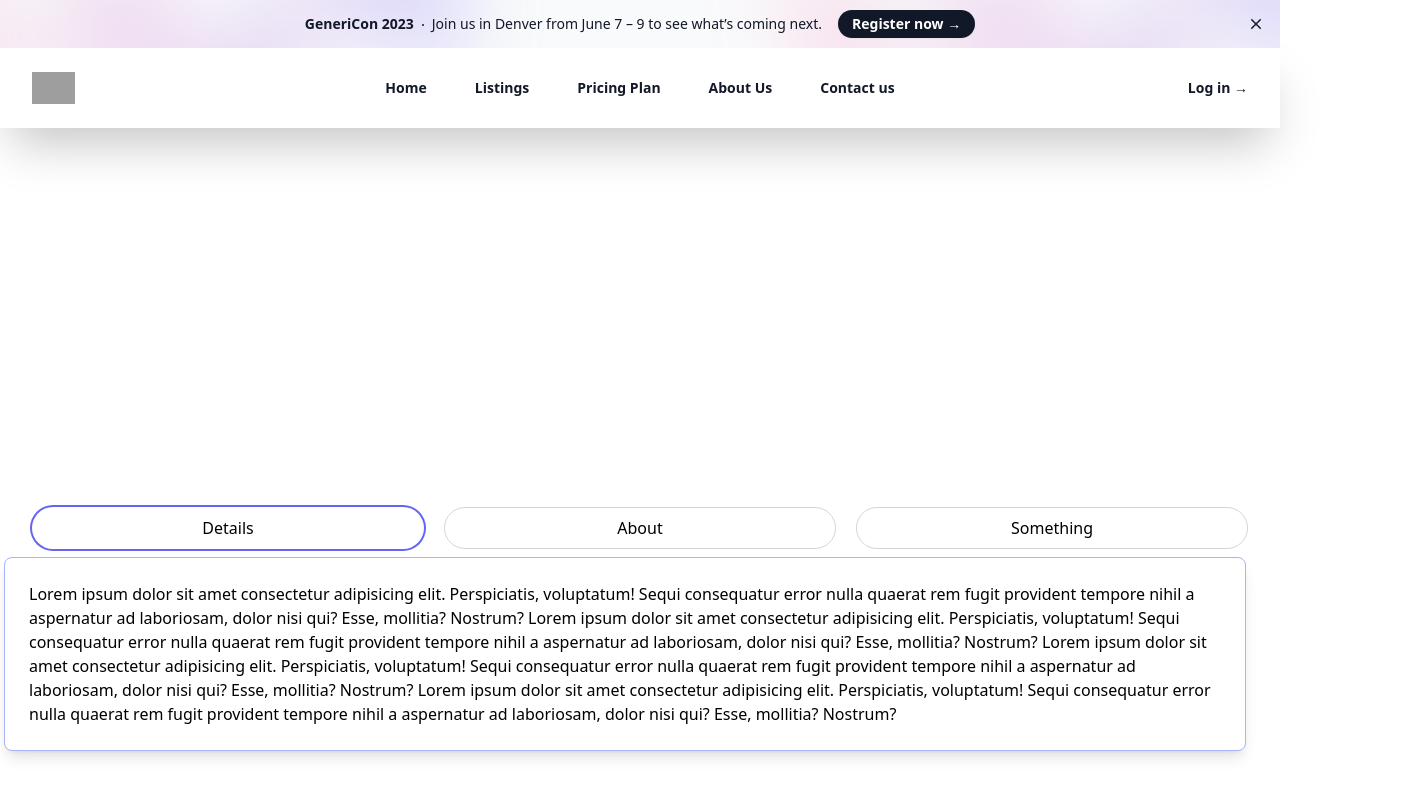
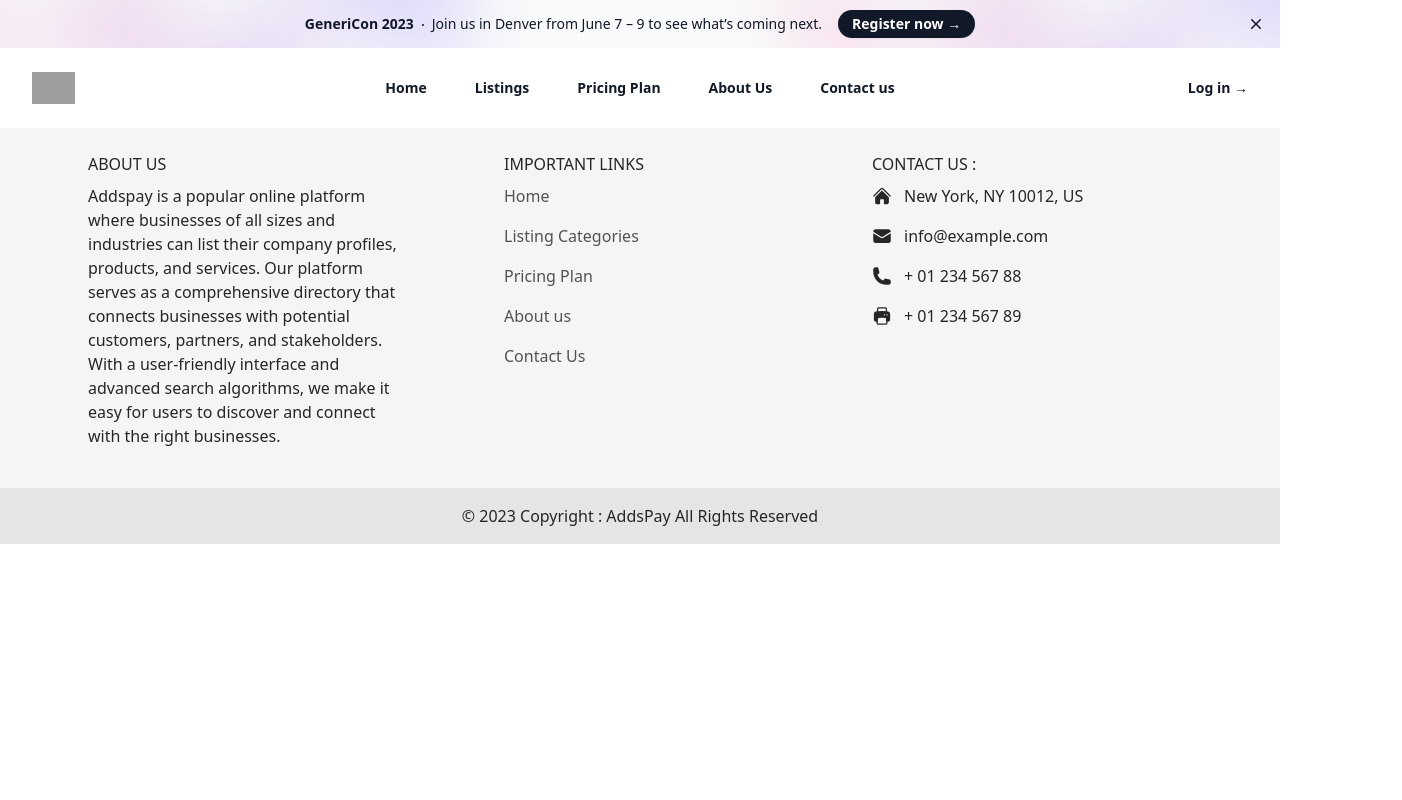
Before and after one commit to yash1539/AddsPay-FE, a React (Create React App) app: page /about in a window 1280 px wide. Shown: the top 800 px of the page, 1402 px wide, since content can reach past the window. Built offline with nearby package versions, Linux system fonts and the light colour scheme; grey boxes are pictures that could not be loaded.

Commit message:
added firebase auth

```diff
--- a/src/components/pages/AboutUs.js
+++ b/src/components/pages/AboutUs.js
@@ -2,43 +2,7 @@ import React from 'react'
 
 const AboutUs = () => {
   return (
-    <div className='flex items-center justify-center min-h-screen'>
-    <ul className="mx-auto grid max-w-full w-full grid-cols-3 gap-x-5 px-8">
-      <li className="">
-        <input className="peer sr-only" type="radio" value="yes" name="answer" id="yes" checked />
-        <label className="flex justify-center cursor-pointer rounded-full border border-gray-300 bg-white py-2 px-4 hover:bg-gray-50 focus:outline-none peer-checked:border-transparent peer-checked:ring-2 peer-checked:ring-indigo-500 transition-all duration-500 ease-in-out" for="yes">Details</label>
-
-            <div className="absolute bg-white shadow-lg left-0 p-6 border mt-2 border-indigo-300 rounded-lg w-[97vw] mx-auto transition-all duration-500 ease-in-out translate-x-40 opacity-0 invisible peer-checked:opacity-100 peer-checked:visible peer-checked:translate-x-1">
-          Lorem ipsum dolor sit amet consectetur adipisicing elit. Perspiciatis, voluptatum! Sequi consequatur error nulla quaerat rem fugit provident tempore nihil a aspernatur ad laboriosam, dolor nisi qui? Esse, mollitia? Nostrum?
-          Lorem ipsum dolor sit amet consectetur adipisicing elit. Perspiciatis, voluptatum! Sequi consequatur error nulla quaerat rem fugit provident tempore nihil a aspernatur ad laboriosam, dolor nisi qui? Esse, mollitia? Nostrum?
-          Lorem ipsum dolor sit amet consectetur adipisicing elit. Perspiciatis, voluptatum! Sequi consequatur error nulla quaerat rem fugit provident tempore nihil a aspernatur ad laboriosam, dolor nisi qui? Esse, mollitia? Nostrum?
-          Lorem ipsum dolor sit amet consectetur adipisicing elit. Perspiciatis, voluptatum! Sequi consequatur error nulla quaerat rem fugit provident tempore nihil a aspernatur ad laboriosam, dolor nisi qui? Esse, mollitia? Nostrum?
-        </div>
-      </li>
-
-      <li className="">
-        <input className="peer sr-only" type="radio" value="no" name="answer" id="no" />
-        <label className="flex justify-center cursor-pointer rounded-full border border-gray-300 bg-white py-2 px-4 hover:bg-gray-50 focus:outline-none peer-checked:border-transparent peer-checked:ring-2 peer-checked:ring-indigo-500 transition-all duration-500 ease-in-out" for="no">About</label>
-
-            <div className="absolute bg-white shadow-lg left-0 p-6 border mt-2 border-indigo-300 rounded-lg w-[97vw] mx-auto transition-all duration-500 ease-in-out translate-x-40 opacity-0 invisible peer-checked:opacity-100 peer-checked:visible peer-checked:translate-x-1">
-          Lorem ipsum dolor sit amet consectetur adipisicing elit. Perspiciatis, voluptatum! Sequi consequatur error nulla quaerat rem fugit provident tempore nihil a aspernatur ad laboriosam, dolor nisi qui? Esse, mollitia? Nostrum?
-          Lorem ipsum dolor sit amet consectetur adipisicing elit. Perspiciatis, voluptatum! Sequi consequatur error nulla quaerat rem fugit provident tempore nihil a aspernatur ad laboriosam, dolor nisi qui? Esse, mollitia? Nostrum?
-          Lorem ipsum dolor sit amet consectetur adipisicing elit. Perspiciatis, voluptatum! Sequi consequatur error nulla quaerat rem fugit provident tempore nihil a aspernatur ad laboriosam, dolor nisi qui? Esse, mollitia? Nostrum?
-        </div>
-      </li>
-
-      <li className="">
-        <input className="peer sr-only" type="radio" value="yesno" name="answer" id="yesno" />
-        <label className="flex justify-center cursor-pointer rounded-full border border-gray-300 bg-white py-2 px-4 hover:bg-gray-50 focus:outline-none peer-checked:border-transparent peer-checked:ring-2 peer-checked:ring-indigo-500 transition-all duration-500 ease-in-out " for="yesno">Something</label>
-
-            <div className="absolute bg-white shadow-lg left-0 p-6 border mt-2 border-indigo-300 rounded-lg w-[97vw] mx-auto transition-all duration-500 ease-in-out translate-x-40 opacity-0 invisible peer-checked:opacity-100 peer-checked:visible peer-checked:translate-x-1">
-          Lorem ipsum dolor sit amet consectetur adipisicing elit. Perspiciatis, voluptatum! Sequi consequatur error nulla quaerat rem fugit provident tempore nihil a aspernatur ad laboriosam, dolor nisi qui? Esse, mollitia? Nostrum?
-          Lorem ipsum dolor sit amet consectetur adipisicing elit. Perspiciatis, voluptatum! Sequi consequatur error nulla quaerat rem fugit provident tempore nihil a aspernatur ad laboriosam, dolor nisi qui? Esse, mollitia? Nostrum?
-          Lorem ipsum dolor sit amet consectetur adipisicing elit. Perspiciatis, voluptatum! Sequi consequatur error nulla quaerat rem fugit provident tempore nihil a aspernatur ad laboriosam, dolor nisi qui? Esse, mollitia? Nostrum?
-          Lorem ipsum dolor sit amet consectetur adipisicing elit. Perspiciatis, voluptatum! Sequi consequatur error nulla quaerat rem fugit provident tempore nihil a aspernatur ad laboriosam, dolor nisi qui? Esse, mollitia? Nostrum?
-        </div>
-      </li>
-    </ul>
+    <div>
 
     </div>
   )
--- a/src/firebase.js
+++ b/src/firebase.js
@@ -1,5 +1,6 @@
 import { initializeApp } from "firebase/app";
 import { getStorage } from "firebase/storage";
+import { GoogleAuthProvider, getAuth, signInWithPopup } from "firebase/auth";
 
 const firebaseConfig = {
     apiKey: "AIzaSyBiY-1wxowDAZjZD_McXoVuyoAHzpFvgyA",
@@ -13,3 +14,18 @@ const firebaseConfig = {
 
 const app = initializeApp(firebaseConfig);
 export const storage = getStorage(app);
+export const auth = getAuth(app);
+const provider = new GoogleAuthProvider();
+
+export const signInWithGoogle = () => {
+    signInWithPopup(auth, provider).then((result) => {
+        const name = result.user.displayName;
+        const email = result.user.email;
+        const profilePic = result.user.photoURL;
+        localStorage.setItem("name", name);
+        localStorage.setItem("email", email);
+        localStorage.setItem("photo", profilePic);
+    }).catch((error)=>{
+        console.log(error);
+    });
+}
```
Lines whose indentation alone changed are shown as unchanged.
